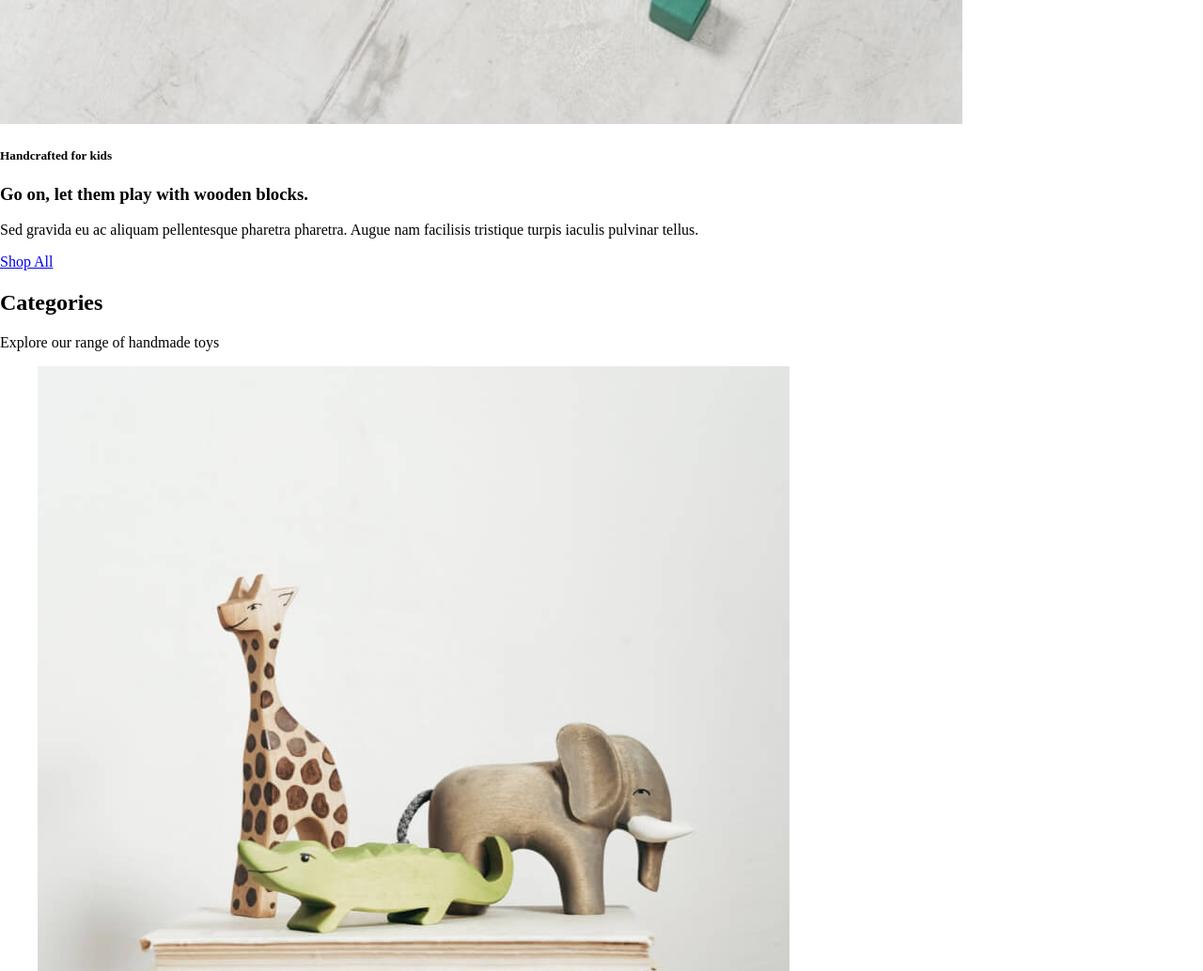
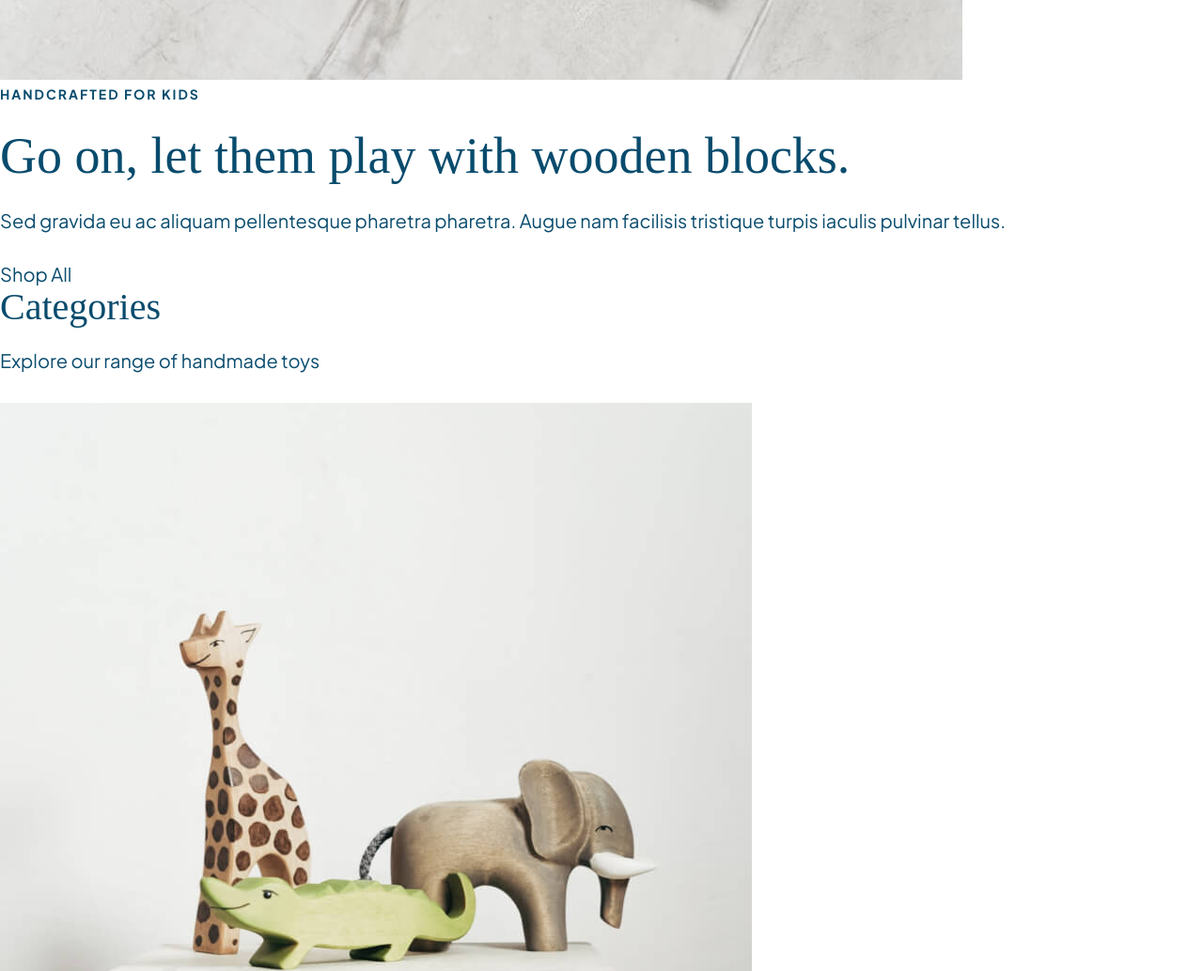
Before and after one commit to rebecca-romeo/ecommerce-site, a plain HTML site: page index.html in a window 1280 px wide. Shown: the part 1620-2654 px from the top of the page at 94% size. Drawn offline with Linux system fonts and the light colour scheme; files whose address does not match are found by name; a web font is replaced by a local one.

Commit message:
added typography styles

```diff
--- /dev/null
+++ b/styles/sass/partials/_typography.scss
@@ -0,0 +1,102 @@
+@use "./variables";
+
+// Import fonts for use
+
+// Jakarta sans regular
+@font-face {
+  font-family: "Jakarta Sans";
+  src: url('../fonts/PlusJakarta_Sans-2.5/webfonts/PlusJakartaSans-Regular.woff'),
+	url('../fonts/PlusJakarta_Sans-2.5/static/PlusJakartaSans-Regular.ttf'),
+	url('../fonts/PlusJakarta_Sans-2.5/webfonts/PlusJakartaSans-Regular.woff2');
+  font-weight: normal;
+}
+
+@font-face {
+  font-family: "Jakarta Sans";
+  src: url('../fonts/PlusJakarta_Sans-2.5/webfonts/PlusJakartaSans-Bold.woff'),
+	url('../fonts/PlusJakarta_Sans-2.5/webfonts/PlusJakartaSans-Bold.woff2'),
+	url('../fonts/PlusJakarta_Sans-2.5/static/PlusJakartaSans-Bold.ttf');
+  font-weight: bold;
+}
+
+// Importing our heading font - young serif
+@font-face {
+  font-family: "Young Serif";
+  src: url('../fonts/youngserif/YoungSerif-Regular.otf');
+}
+
+html {
+  /* if we set our root element font-size to 125%, then 1 rem = 20px */
+  font-size: 125%;
+}
+
+body {
+  font-family: variables.$bodyFont;
+  font-size: 1rem;
+  color: variables.$primary;
+}
+
+h1, h2, h3, h4, blockquote {
+  font-family: variables.$headingFont;
+  font-weight: normal;
+  color: variables.$primary;
+  margin: 0;
+}
+
+h1 {
+  font-size: 1.4rem;
+}
+
+h2 {
+  font-size: 2rem;
+  line-height: 2.4rem;
+  margin-bottom: 18px;
+}
+
+h3 {
+  font-size: 2.7rem;
+  line-height: 3rem;
+  margin-bottom: 24px;
+}
+
+h4 {
+  font-size: 1.7rem;
+  line-height: 2rem;
+  margin-bottom: 18px;
+}
+
+h5 {
+  font-size: 0.7rem;
+  font-weight: bold;
+  line-height: 1.2rem;
+  letter-spacing: 0.1rem;
+  text-transform: uppercase;
+  margin: 0 0 24px 0;
+}
+
+p {
+  line-height: 1.5rem;
+  margin: 0 0 30px 0;
+  &.smallCopy {
+    font-size: 0.6rem;
+    line-height: 1.2rem;
+    font-weight: bold;
+    margin: 0;
+  }
+}
+
+ul, li, a, input {
+  padding: 0;
+  margin: 0;
+}
+
+ul {
+  list-style: none;
+}
+
+a {
+  text-decoration: none;
+  color: inherit;
+  cursor: pointer;
+  transition: 0.3s;
+}
--- a/styles/sass/partials/_typohraphy.scss
+++ /dev/null
@@ -1,22 +0,0 @@
-@use "./variables";
-
-// Import fonts for use
-
-// Jakarta sans regular
-@font-face {
-  font-family: "Jakarta Sans";
-  src: url('../fonts/PlusJakarta_Sans-2.5/webfonts/PlusJakartaSans-Regular.woff'),
-	url('../fonts/PlusJakarta_Sans-2.5/static/PlusJakartaSans-Regular.ttf'),
-	url('../fonts/PlusJakarta_Sans-2.5/webfonts/PlusJakartaSans-Regular.woff2');
-  font-weight: normal;
-}
-
-@font-face {
-  font-family: "Jakarta Sans";
-  src: url('../fonts/PlusJakarta_Sans-2.5/webfonts/PlusJakartaSans-Bold.woff'),
-	url('../fonts/PlusJakarta_Sans-2.5/webfonts/PlusJakartaSans-Bold.woff2'),
-	url('../fonts/PlusJakarta_Sans-2.5/static/PlusJakartaSans-Bold.ttf');
-  font-weight: bold;
-}
-
-// Importing our heading font - young serif
--- a/styles/sass/partials/_variables.scss
+++ b/styles/sass/partials/_variables.scss
@@ -1,4 +1,3 @@
-
 // COLOURS:
 // primary text (blue): #084b6d;
 // secondary (light blue): #f4fcff;
@@ -10,11 +9,11 @@
 
 
 // colors
-$blue: #084b6d;
-$lightBlue: #f4fcff;
-$green: #f8fbf3;
-$pink: #fff5f5;
-$orange: #ffd698;
+$primary: #084b6d;
+$secondary: #f4fcff;
+$tertiary: #f8fbf3;
+$quaternary: #fff5f5;
+$quinary: #ffd698;
 $pastelBlue: #d3f0f9;
 $white: #fff;
 
--- a/styles/sass/styles.scss
+++ b/styles/sass/styles.scss
@@ -1,6 +1,6 @@
 @use "./partials/setup";
 @use "./partials/variables";
-@use "./partials/typohraphy";
+@use "./partials/typography";
 
 // COLOURS:
 // primary text (blue): #084b6d;
```
Also changed, not shown: styles/styles.css.
